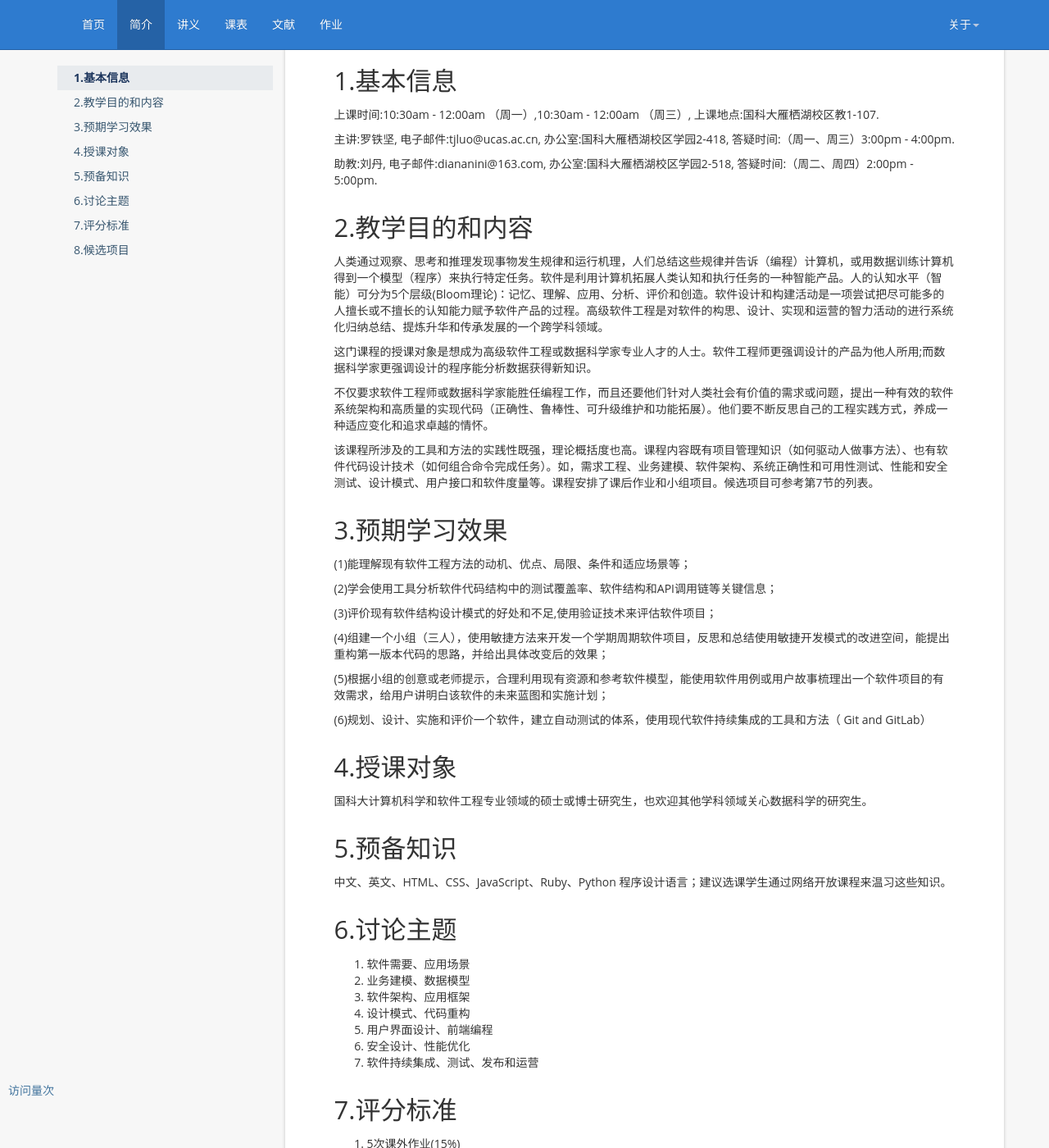
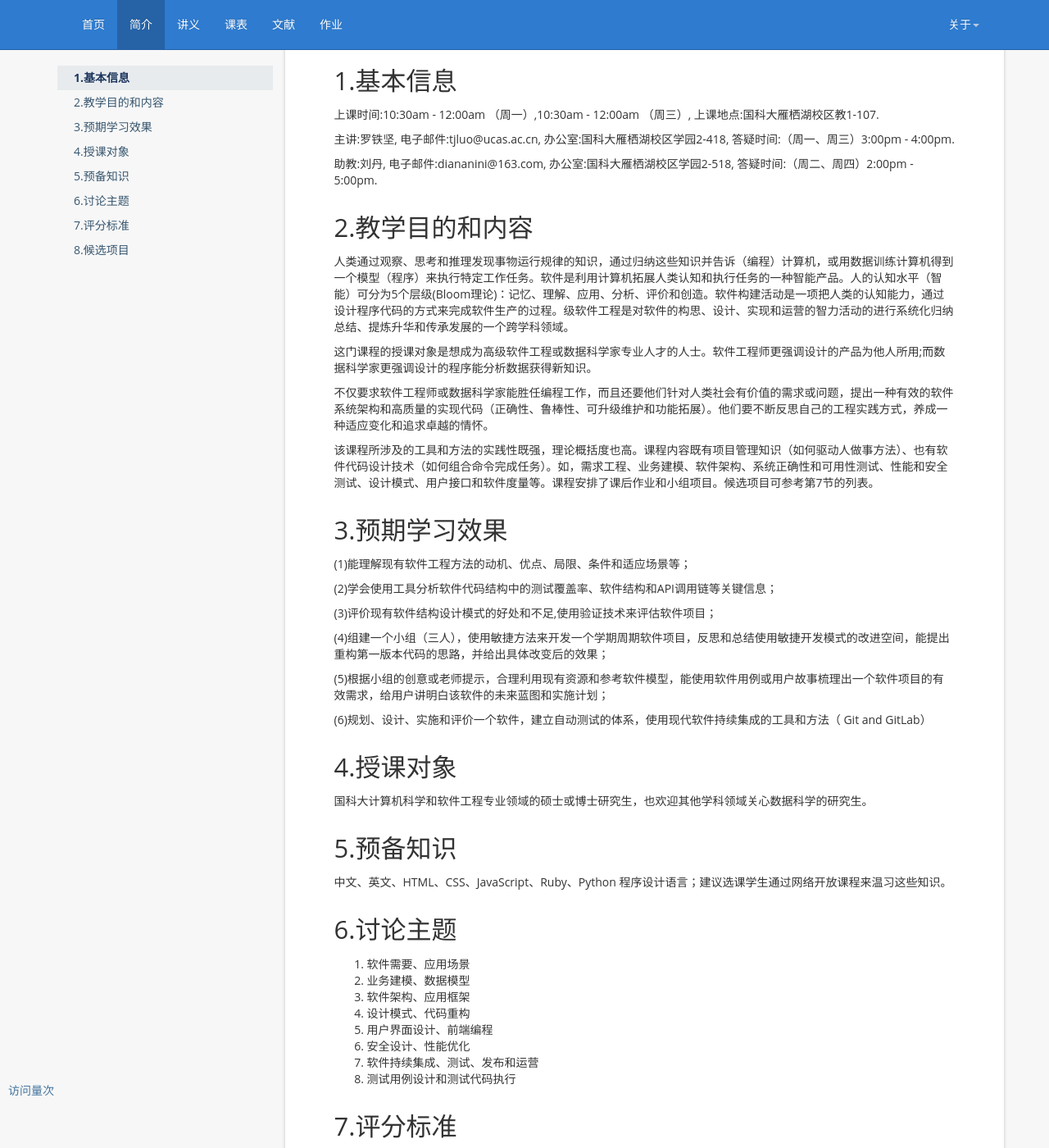
Before and after one commit to tjluo-ucas/ase, a Jekyll site: the page built from _posts/2019-02-08-intro.md, in a window 1280 px wide and 1400 px high. Shown: the whole window at 82% size. Built offline with Jekyll 4.4.1, drawn with Linux system fonts in a browser that asks for light colours; nearby versions of some CDN libraries; comment, search, counter and statistics services are not loaded.

Commit message:
Update 2019-02-08-intro.md

```diff
--- a/_posts/2019-02-08-intro.md
+++ b/_posts/2019-02-08-intro.md
@@ -25,7 +25,7 @@ banner: 课程简介
 
 2.教学目的和内容 {#contents}
 ---------------------------
-人类通过观察、思考和推理发现事物发生规律和运行机理，人们总结这些规律并告诉（编程）计算机，或用数据训练计算机得到一个模型（程序）来执行特定任务。软件是利用计算机拓展人类认知和执行任务的一种智能产品。人的认知水平（智能）可分为5个层级(Bloom理论)：记忆、理解、应用、分析、评价和创造。软件设计和构建活动是一项尝试把尽可能多的人擅长或不擅长的认知能力赋予软件产品的过程。高级软件工程是对软件的构思、设计、实现和运营的智力活动的进行系统化归纳总结、提炼升华和传承发展的一个跨学科领域。
+人类通过观察、思考和推理发现事物运行规律的知识，通过归纳这些知识并告诉（编程）计算机，或用数据训练计算机得到一个模型（程序）来执行特定工作任务。软件是利用计算机拓展人类认知和执行任务的一种智能产品。人的认知水平（智能）可分为5个层级(Bloom理论)：记忆、理解、应用、分析、评价和创造。软件构建活动是一项把人类的认知能力，通过设计程序代码的方式来完成软件生产的过程。级软件工程是对软件的构思、设计、实现和运营的智力活动的进行系统化归纳总结、提炼升华和传承发展的一个跨学科领域。
 
 这门课程的授课对象是想成为高级软件工程或数据科学家专业人才的人士。软件工程师更强调设计的产品为他人所用;而数据科学家更强调设计的程序能分析数据获得新知识。
 
@@ -64,6 +64,7 @@ banner: 课程简介
 5. 用户界面设计、前端编程
 6. 安全设计、性能优化
 7. 软件持续集成、测试、发布和运营
+8. 测试用例设计和测试代码执行
 
 7.评分标准 {#assessment}
 ---------------------------
```
